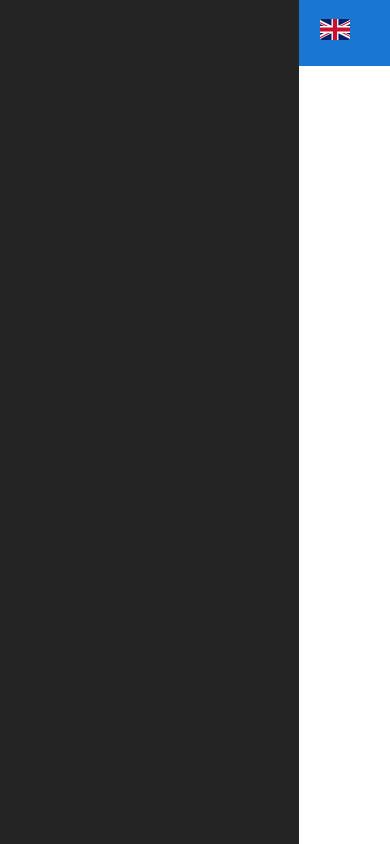
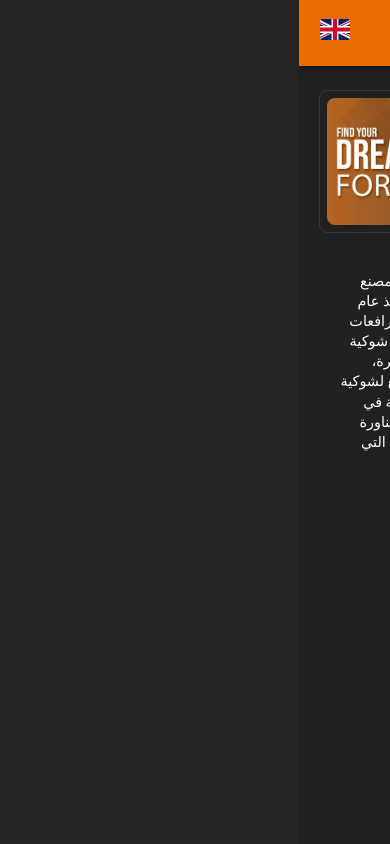
Before and after one commit to khalidnadish/JAC, a React (Vite) app: page / in a window 390 px wide. Built offline with nearby package versions, Linux system fonts and the light colour scheme; a web font is replaced by a local one.

Commit message:
update 5 files and delete 1 file

```diff
--- a/public/assets/locales/ar/translation.json
+++ b/public/assets/locales/ar/translation.json
@@ -1,3 +1,3 @@
 {
-    "aboutMeBtn":"يسم الله الرحمن الرحيم"
-  }
+  "about":"إن شركة JAC للمعدات الثقيلة هي عبارة عن مصنع صيني متخصص في إنتاج الرافعات الشوكية منذ عام 2003. نحن نقوم بتقديم مجموعة واسعة من الرافعات الشوكية، التي تضم رافعة شوكية ديزل، رافعة شوكية كهربائية، رافعة شوكية LPG، رافعة شوكية كبيرة، شاحنة البليت الكهربائية، وبعض شاحنات الرفع  لشوكية غير القياسية. إن منتجاتنا تتميز بالسمعة الرائعة في الداخل والخارج وهذا بفضل الدقة، المتانة والمناورة العالية. نحن نؤمن بأن معدات الرفع الخاصة بنا التي تتميز بالجودة والأداء العالي هي الخيار الأمثل للمستخدمين من جميع أنحاء العالم."
+}
--- a/src/App.jsx
+++ b/src/App.jsx
@@ -6,45 +6,53 @@ import { darkTheme, lightTheme } from "./component/utils/Theme";
 import { ToastContainer } from "react-toastify";
 import "react-toastify/dist/ReactToastify.css";
 import MainMenu from "./component/menu/MainMenu";
-import About from "./pages/About";
+import About from "./pages/about/About";
 import Contact from "./pages/Contact";
 import Product from "./pages/Product";
 import SparePart from "./pages/SparePart";
 import PageNotFound from "./pages/404/PageNotFound";
 import cookie from "js-cookie";
+import i18n from "./i18n";
 
 const Container = styled.div`
   display: flex;
   flex-direction: column;
   align-items: center;
+  position: relative;
   max-width: 100vw;
   min-width: 300px;
   width: 100%;
   max-height: 100vh;
   height: 100%;
   background-color: ${({ theme }) => theme.bgLighter};
+ z-index: 0;
 `;
 
 const BodyWrapper = styled.div`
   display: flex;
   width: 100%;
   color: ${({ theme }) => theme.text};
+  position: absolute;
+  top:80px;
   background-color: ${({ theme }) => theme.bgLighter};
   padding: 10px 20px;
+  z-index:1;
   @media (max-width: 500px) {
     padding: 10px 20px;
     flex-direction: column;
     justify-content: center;
+    top:80px;
   }
 `;
 
 function App() {
-  const [darkMode, setDarkMode] = useState(false);
+  const [darkMode, setDarkMode] = useState(true);
   const [langDirection, setLangDirection] = useState("rtl");
-  const [language, setLanguage] = useState("/en.svg");
+  const [language, setLanguage] = useState("en");
   useEffect(() => {
     document.body.dir = langDirection;
-  }, [langDirection]);
+    // i18n.changeLanguage("ar");
+  }, [language]);
   return (
     <>
       <ThemeProvider theme={darkMode ? darkTheme : lightTheme}>
@@ -55,8 +63,8 @@ function App() {
               <Suspense fallback={<h1>..loading</h1>}>
                 <Routes>
                   <Route path="/">
-                    <Route index element={<About />} />
-                    <Route path="/about" element={<About />} />
+                    <Route index element={<About   />} />
+                    <Route path="/about" element={<About   />} />
                     <Route path="/contact" element={<Contact />} />
                     <Route path="/product" element={<Product />} />
                     <Route path="/parePart" element={<SparePart />} />
--- a/src/component/menu/MainMenu.jsx
+++ b/src/component/menu/MainMenu.jsx
@@ -29,7 +29,7 @@ function MainMenu({ setLangDirection,language, setLanguage }) {
   };
 
   return (
-    <AppBar position="static">
+    <AppBar position="sticky" color="warning" sx={{zIndex:100}}>
       <Container maxWidth="xl">
         <Toolbar disableGutters>
           {/* ---------------------Moobilmenu Box Menu ---------------------- */}
@@ -139,18 +139,19 @@ const Language = ({ language, setLanguage, setLangDirection }) => {
       <Box
         sx={{ flexGrow: 1, width: "15%" }}
         onClick={() => {
-          setLanguage(language === "/ar.svg" ? "/en.svg" : "/ar.svg");
+          setLanguage(language === "ar" ? "en" : "ar");
 
-          if (language === "/ar.svg") {
+          if (language === "ar") {
             i18n.changeLanguage("ar");
             setLangDirection("rtl");
+
           } else {
             i18n.changeLanguage("en");
             setLangDirection("ltr");
           }
         }}
       >
-        <img src={language} width={"30"} loading={"lazy"} />
+        <img src={`/${language}.svg`} width={"30"} loading={"lazy"} />
       </Box>
     </>
   );
--- a/src/index.css
+++ b/src/index.css
@@ -33,8 +33,6 @@
 body {
   display: flex;
   justify-content: start;
-
-  /* gap :2rem; */
   min-width: 98vw;
   width: 100%;
   margin: auto;
@@ -48,7 +46,7 @@ h1 {
 }
 p{
   font-size: 1.1em;
-  line-height: 1.1;
+  line-height: 1.4;
 
 }
 @media screen and (max-width: 500px) {
@@ -61,7 +59,7 @@ p{
   }
   p{
     font-size: .9em;
-    line-height: 1.1;
+    line-height: 1.4;
 
   }
 
--- a/src/pages/About.jsx
+++ /dev/null
@@ -1,10 +0,0 @@
-import React from 'react'
-import { useTranslation } from "react-i18next";
-function About() {
-  const {t} =useTranslation()
-  return (
-    <div> <p>{t("aboutMeBtn")}</p></div>
-  )
-}
-
-export default About
--- /dev/null
+++ b/src/pages/about/About.jsx
@@ -0,0 +1,22 @@
+import React from "react";
+import styled from "styled-components";
+import Heroimag from "./Heroimag";
+import Typo from "./Typo";
+import Prodct from "./Prodct";
+import cpm from "./aboutCpm";
+
+function About({ language }) {
+
+
+  return (
+    <>
+      <cpm.Wraper>
+        <Heroimag />
+        <Typo />
+        <Prodct />
+      </cpm.Wraper>
+    </>
+  );
+}
+
+export default About;
--- /dev/null
+++ b/src/pages/about/Heroimag.jsx
@@ -0,0 +1,14 @@
+import React from "react";
+import cpm from "./aboutCpm";
+
+function Heroimag() {
+  return (
+    <>
+      <cpm.ImageWraper>
+        <cpm.Image  src="/heroImage.webp" />
+      </cpm.ImageWraper>
+    </>
+  );
+}
+
+export default Heroimag;
--- /dev/null
+++ b/src/pages/about/Prodct.jsx
@@ -0,0 +1,9 @@
+import React from 'react'
+
+function Prodct() {
+  return (
+    <div>Prodct</div>
+  )
+}
+
+export default Prodct
--- /dev/null
+++ b/src/pages/about/Typo.jsx
@@ -0,0 +1,15 @@
+import React from 'react'
+import { useTranslation } from "react-i18next";
+import i18n from '../../i18n';
+import cpm from  "./aboutCpm"
+
+
+function Typo() {
+    const {t} =useTranslation()
+      const crntLanguage=i18n.language
+  return (
+    <div> <cpm.Txt lng={crntLanguage}>{t("about")}</cpm.Txt></div>
+  )
+}
+
+export default Typo
--- /dev/null
+++ b/src/pages/about/aboutCpm.jsx
@@ -0,0 +1,29 @@
+import styled from "styled-components";
+
+const Wraper =styled.div``;
+const ImageWraper =styled.div`
+display: flex;
+align-items: end;
+justify-content: flex-end;
+overflow:auto;
+width:100%;
+/* height: 10%; */
+border: .5px solid rgba(255,255,255,0.1);
+padding:7px;
+border-radius:8px;
+`;
+const Image =styled.img`
+width: 100%;
+height:auto;
+border-radius:8px;
+
+`;
+
+const Txt= styled.p`
+text-align:${({lng})=> lng === "ar" ? "right" : "left"} ;
+margin-top: 1.5em;
+padding: 1rem;
+font-family :'Segoe UI', Tahoma, Geneva, Verdana, sans-serif ;
+font-family:${({lng})=> lng === "ar" ? "tr" : 'Segoe UI'} ;
+`;
+export default {Txt,Wraper,ImageWraper,Image}
```
Also changed, not shown: public/assets/locales/en/translation.json (+1 -1 lines), public/heroImage.webp (added).
